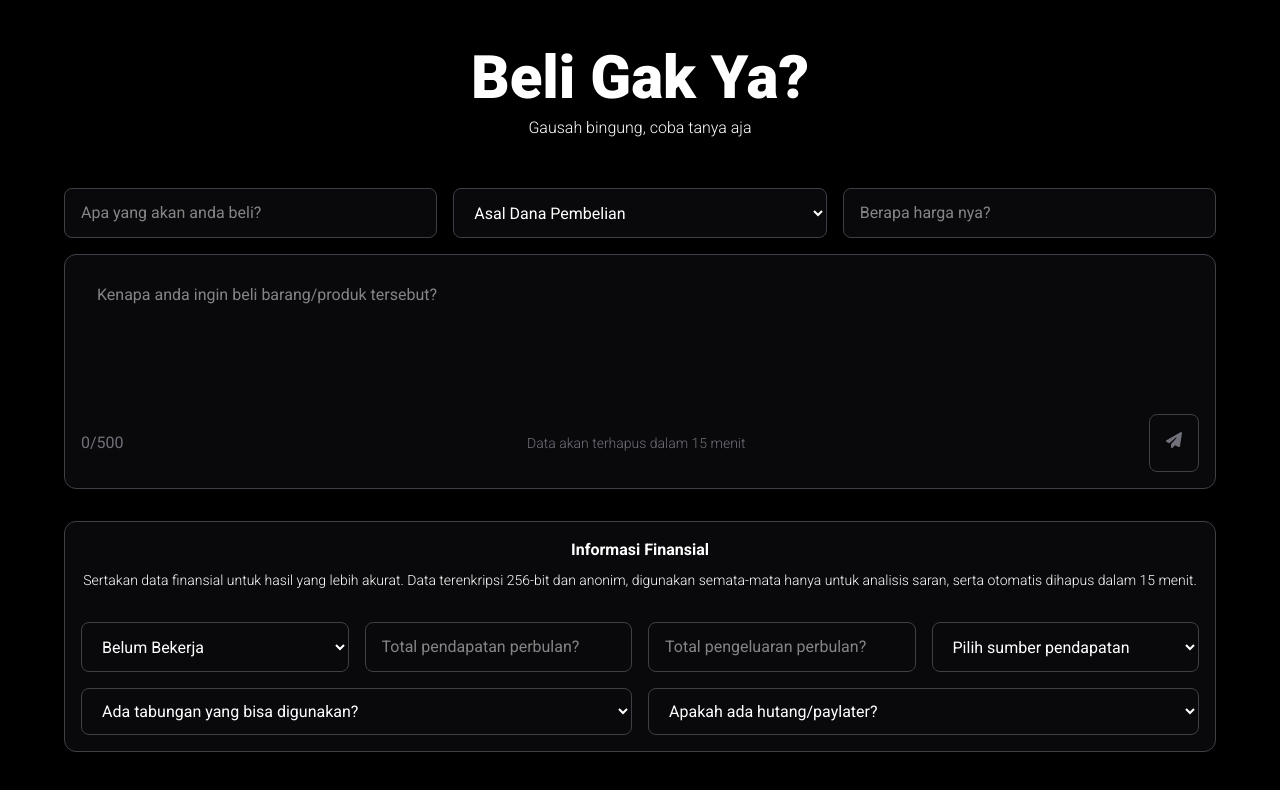
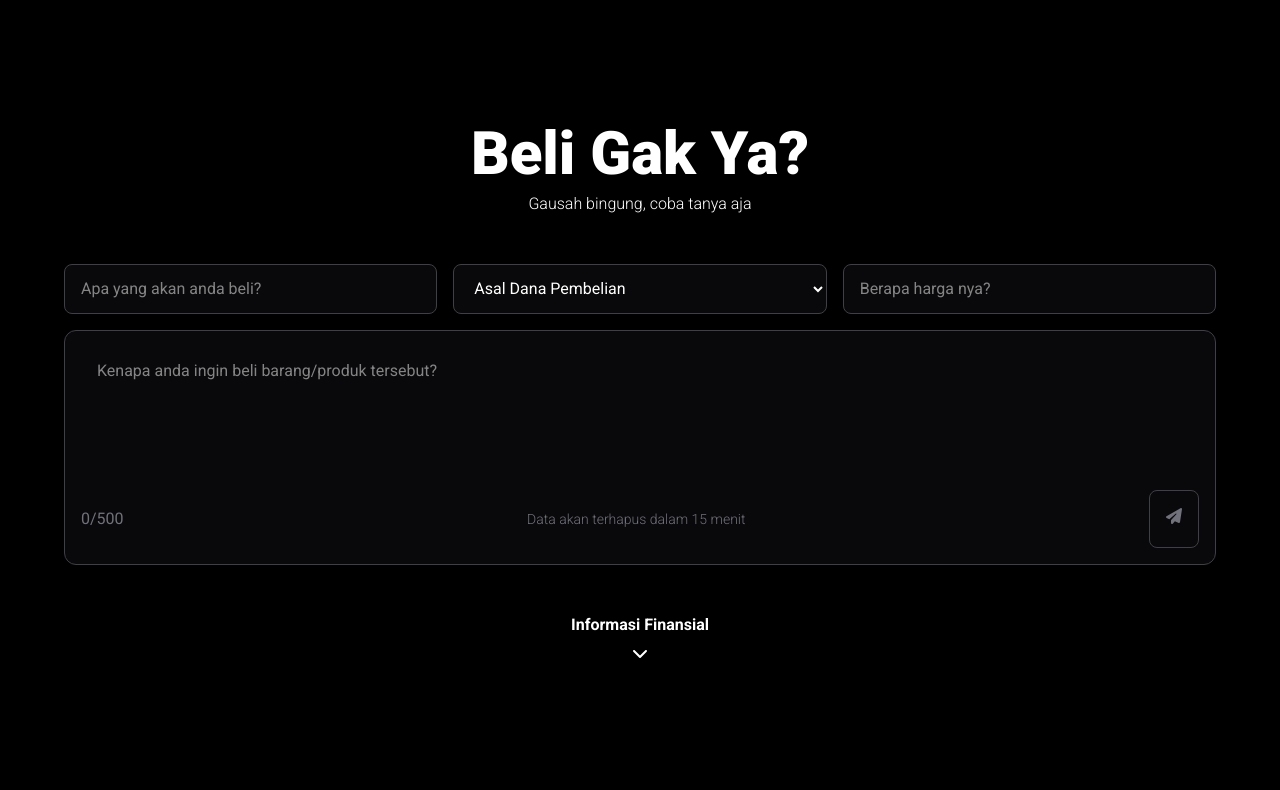
Before and after one commit to lintanganugerah/spending-assistant, a React (Vite) app in the folder frontend/: page / in a window 1280 px wide. Shown: the top 790 px of the page. Built offline with nearby package versions, Linux system fonts and the light colour scheme.

Commit message:
Financial Form component toggle hidden

```diff
--- a/frontend/src/components/InformasiFinansialForm.tsx
+++ b/frontend/src/components/InformasiFinansialForm.tsx
@@ -1,4 +1,5 @@
-import { FaCircleChevronDown } from "react-icons/fa6";
+import { useState } from "react";
+import { FaChevronDown, FaChevronUp } from "react-icons/fa6";
 
 type InformasiFinansialFormProps = {
   data: {
@@ -16,19 +17,38 @@ export function InformasiFinansialForm({
   data,
   onChange,
 }: InformasiFinansialFormProps) {
+  const [isBoxFormVisibile, setIsBoxFormVisible] = useState(false);
+
+  const handleBoxFormVisible = () => {
+    setIsBoxFormVisible(!isBoxFormVisibile);
+  };
   return (
-    <div className="p-4 rounded-xl border border-zinc-700 bg-zinc-950">
-      <div className="flex flex-col items-center mb-4">
+    <div
+      className={`p-4 rounded-x ${
+        isBoxFormVisibile ? "border border-zinc-700 bg-zinc-950" : ""
+      }`}
+    >
+      <div className="flex flex-col items-center">
         <p className="font-bold mb-2">Informasi Finansial</p>
+        {isBoxFormVisibile && (
           <p className="font-light text-sm text-center">
             Sertakan data finansial untuk hasil yang lebih akurat. Data
             terenkripsi 256-bit dan anonim, digunakan semata-mata hanya untuk
             analisis saran, serta otomatis dihapus dalam 15 menit.
           </p>
-        <FaCircleChevronDown className="hidden" />
+        )}
+        <FaChevronDown
+          className={isBoxFormVisibile ? "hidden" : "block"}
+          onClick={handleBoxFormVisible}
+        />
       </div>
 
-      <div className="mt-8">
+      {isBoxFormVisibile && (
+        <>
+          <div
+            className="mt-8 transition-all duration-500"
+            id="financial-form-box"
+          >
             {/* Financial Input 1 */}
             <div className="flex flex-col md:flex-row gap-4">
               <select
@@ -50,7 +70,9 @@ export function InformasiFinansialForm({
                 className="flex-1 px-4 py-3 rounded-lg bg-zinc-950 text-white border border-zinc-700 focus:outline-none focus:ring-2 focus:ring-blue-500"
                 name="TotalIncomeMonthly"
                 min={100}
-            value={data.TotalIncomeMonthly <= 0 ? "" : data.TotalIncomeMonthly}
+                value={
+                  data.TotalIncomeMonthly <= 0 ? "" : data.TotalIncomeMonthly
+                }
                 onChange={(e) => onChange("TotalIncomeMonthly", e.target.value)}
               />
 
@@ -63,7 +85,9 @@ export function InformasiFinansialForm({
                 value={
                   data.TotalExpenseMonthly <= 0 ? "" : data.TotalExpenseMonthly
                 }
-            onChange={(e) => onChange("TotalExpenseMonthly", e.target.value)}
+                onChange={(e) =>
+                  onChange("TotalExpenseMonthly", e.target.value)
+                }
               />
 
               <select
@@ -110,6 +134,14 @@ export function InformasiFinansialForm({
               </select>
             </div>
           </div>
+          <div className="flex justify-center items-center mt-8">
+            <FaChevronUp
+              className={isBoxFormVisibile ? "block" : "hidden"}
+              onClick={handleBoxFormVisible}
+            />
+          </div>
+        </>
+      )}
     </div>
   );
 }
```
Lines whose indentation alone changed are shown as unchanged.
